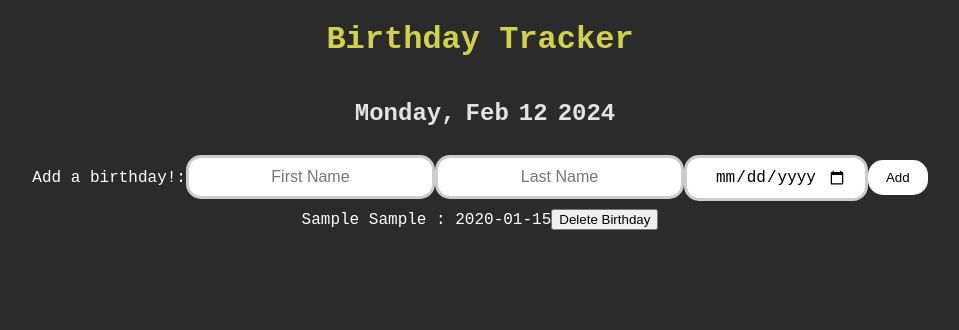
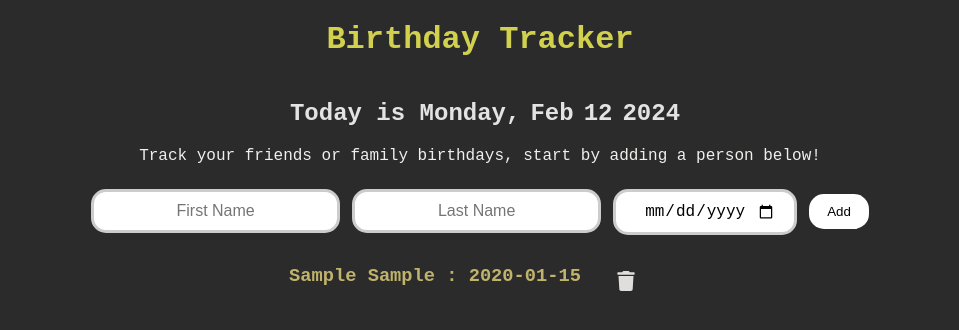
Before and after one commit to bettaburger/birthday-list, a React (Create React App) app in the folder client/: page / in a window 1280 px wide. Both pictures are taken after typing "Sample", "Sample", "2020-01-15" into the empty fields and a click on the button "Add". Shown: the top 330 px of the page, without its empty margins (160-1119 px from the left). Built offline with nearby package versions, Linux system fonts and the light colour scheme.

Commit message:
ux tweaks

```diff
--- a/client/src/App.css
+++ b/client/src/App.css
@@ -11,12 +11,16 @@ body {
   text-align: center;
 }
 
+.List h3 {
+  color: rgb(192, 179, 108);
+  text-align: center;
+  margin: 10px 20px;
+}
+
 .date {
   display: flex;
   justify-content: center;
   text-indent: 10px;
-}
-.date h2 {
   color: rgb(228, 227, 227);
   font-size: 50;
 }
--- a/client/src/App.js
+++ b/client/src/App.js
@@ -8,7 +8,9 @@ function App() {
     <div className="App">
       <h1>Birthday Tracker</h1>
       <Time/>
-      <List/>
+      <div className="List">
+        <List/>
+      </div>
     </div>
   )
 }
--- a/client/src/components/List.js
+++ b/client/src/components/List.js
@@ -40,7 +40,8 @@ function List() {
    <div>
        <form onSubmit={handleSubmit}>
            <div>
-               <label> Add a birthday!:
+               <label> Track your friends or family birthdays, start by adding a person below!
+                <p></p>
                    <input
                        type="text"
                        placeholder="First Name"
@@ -58,24 +59,17 @@ function List() {
                        value={date}
                        onChange={handleDate}
                     />
-                    <button type="submit">Add</button>
+                    <button type="add">Add</button>
                </label>
            </div>
        </form>
         {birthday.map((birthday, index) => (
             <div key = {index}>
-            {birthday.firstName} {birthday.lastName} : {birthday.date}
-            <button onClick={() => handleDelete(index)}>Delete Birthday</button>
+            <h3> {birthday.firstName} {birthday.lastName} : {birthday.date}
+            <button type="delete" onClick={() => handleDelete(index)}></button>
+            </h3>
         </div>
         ))}
-        {/* Displaying person's birthday input.*/}
-       {/*{birthday && (
-       <div>
-           <h1>Birthday List:</h1>
-           <p>Name: {person.firstName} {person.lastName}</p>
-           <p>Birthdate: {person.date}</p>
-       </div>
-       )}*/}
    </div>
  )
 }
--- a/client/src/components/Time.js
+++ b/client/src/components/Time.js
@@ -15,7 +15,7 @@ function Time() {
   return (
     <div className='times'>
         <div className='date'>
-            <h2>{day}</h2>
+            <h2>Today is {day}</h2>
             <h2>{month}</h2>
             <h2>{date}</h2>
             <h2>{year}</h2>
--- a/client/src/styles/listItem.css
+++ b/client/src/styles/listItem.css
@@ -1,12 +1,19 @@
+label {
+    color: rgb(239, 239, 237);
+}
+
 input {
     text-align: center;
     font-size: 1rem;
 }
 
+.h3 {
+    color: white;
+}
 
 input[type=text]{
     padding: 10px 18px ;
-    margin: 8px 0;
+    margin: 8px 6px;
     border-radius: 15px;
     border: 3px solid #ccc;
     -webkit-transition: 0.5s;
@@ -16,21 +23,33 @@ input[type=text]{
 
 input[type=date] {
     padding: 10px 18px ;
-    margin: 8px 0;
+    margin: 8px 6px;
     border-radius: 15px;
     border: 3px solid #ccc;
     outline: none;
     -webkit-transition: 0.5s;
     transition: 0.5s;
+    cursor: text;
 }
 
-button[type=submit] {
+button[type=add] {
     background-color: white;
-    color: black;
     padding: 10px 18px ;
-    margin: 8px 0;
+    margin: 8px 6px;
     border-radius: 15px;
     transition-duration: 0.5s;
+    border: white;
+    cursor: pointer;
+}
+
+button[type=delete] {
+    background: url(trash-solid-grey.svg);
+    background-position: center;
+    background-repeat: no-repeat;
+    padding: 20px 25px;
+    margin: 8px 20px;
+    border-radius: 100px;
+    transition-duration: 0.3s;
     border: white;
     cursor: pointer;
 }
@@ -44,8 +63,13 @@ input[type=date]:focus{
     border: 3px solid #555;
 }
 
-button[type=submit]:hover{
+button[type=add]:hover{
     background-color: lightgrey;
     box-shadow: rgba(99, 99, 99, 0.2) 0px 2px 8px 0px;
     color: white;
 }
+
+button[type=delete]:hover{
+    background-color: rgb(164, 37, 37);
+    box-shadow: rgba(99, 99, 99, 0.2) 0px 2px 8px 0px;
+}
```
Also changed, not shown: client/src/styles/trash-solid-grey.svg (added).
